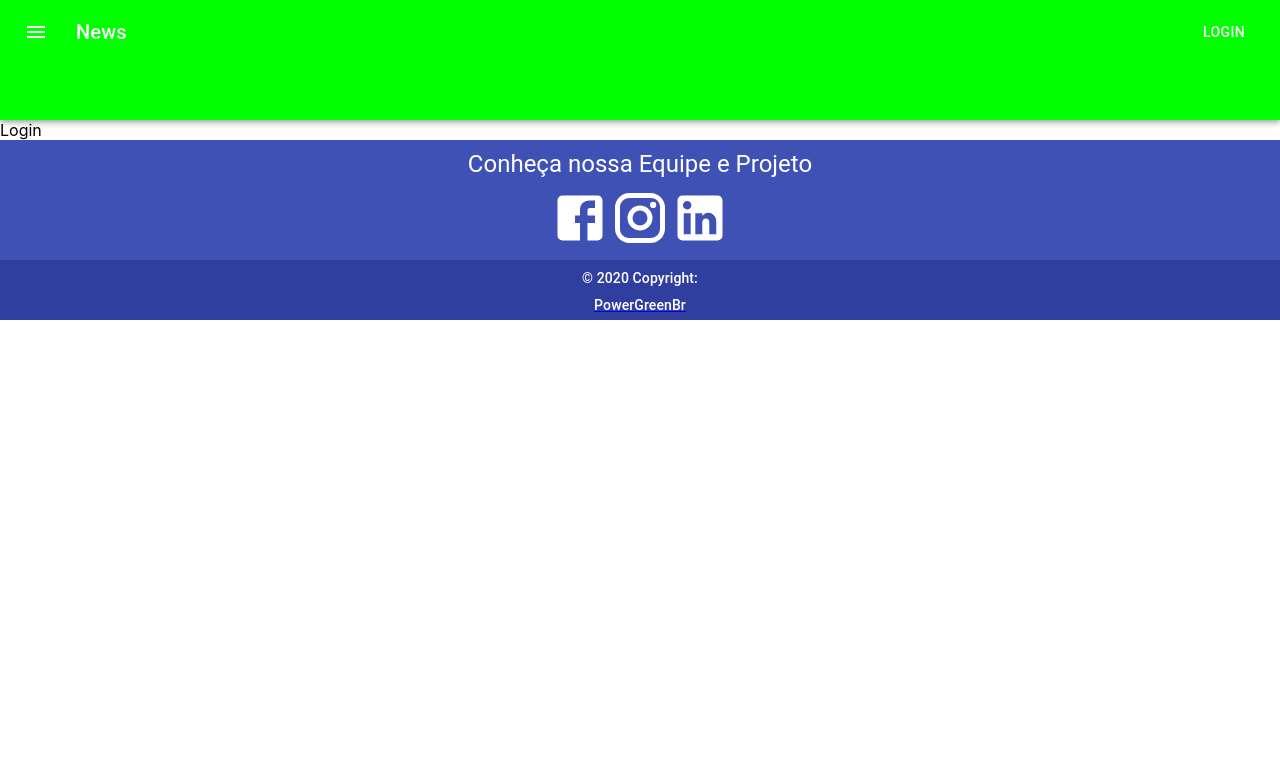
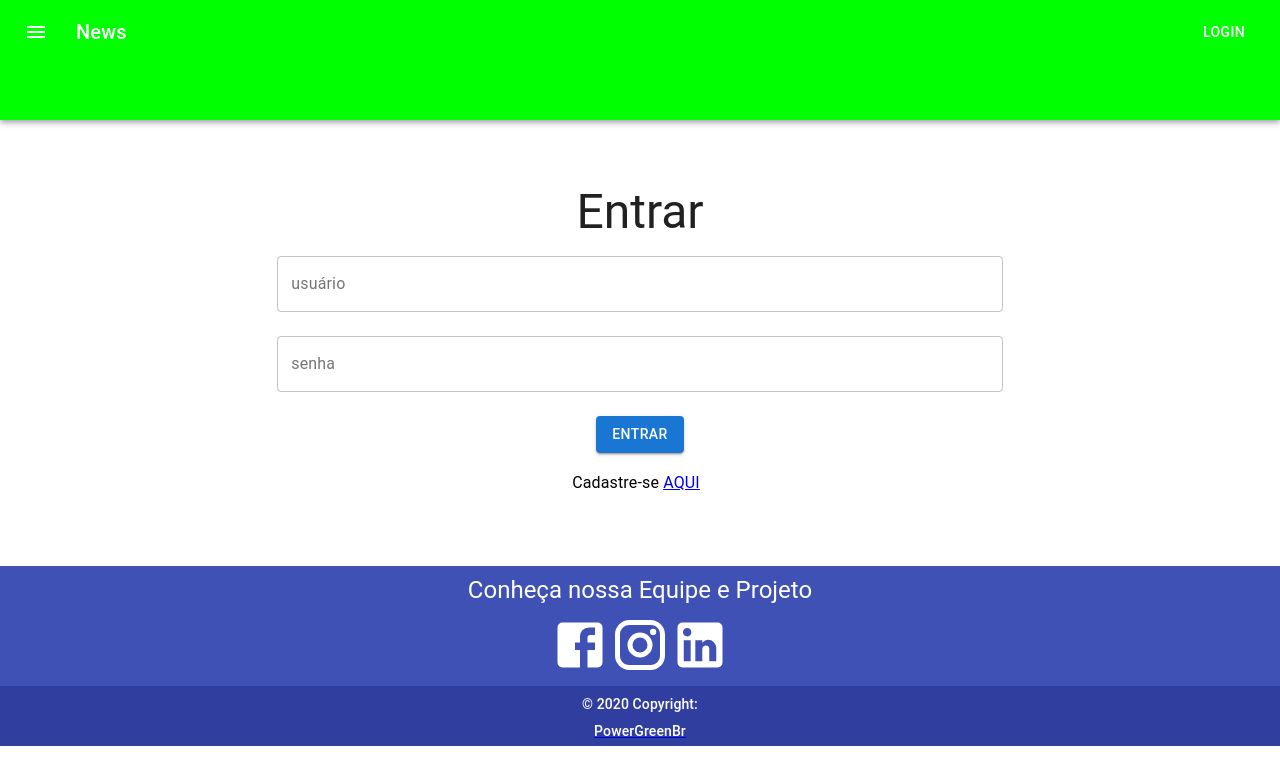
Before and after one commit to PowerGreenBr/frontEnd, a React (Create React App) app: page /login in a window 1280 px wide. Shown: the top 784 px of the page. Built offline with nearby package versions, Linux system fonts and the light colour scheme.

Commit message:
Novo: By Carol e Wagner - pagina Login.tsx

```diff
--- a/src/paginas/login/Login.tsx
+++ b/src/paginas/login/Login.tsx
@@ -1,8 +1,68 @@
-import React from 'react'
+import { Grid, Typography, TextField } from "@material-ui/core";
+import { Box, Button } from "@mui/material";
+import { Link } from "react-router-dom";
+
+import "./Login.css";
 
 function Login() {
   return (
-    <div>Login</div>
+    <Grid container direction="row" justifyContent="center" alignItems="center">
+      <Grid xs={8} alignItems="center">
+        <Box padding={8}>
+          <form>
+            <Typography
+              variant="h3"
+              color="textPrimary"
+              component="h1"
+              align="center"
+            >
+              Entrar
+            </Typography>
+            <TextField
+              id="usuario"
+              label="usuário"
+              variant="outlined"
+              name="usuario"
+              margin="normal"
+              fullWidth
+            />
+            <TextField
+              id="senha"
+              label="senha"
+              variant="outlined"
+              name="senha"
+              margin="normal"
+              type="password"
+              fullWidth
+            />
+            <Box marginTop={2} textAlign="center">
+              <Link to="/home" className="text-decorator-none">
+                <Button type="submit" variant="contained" color="primary">
+                  Entrar
+                </Button>
+              </Link>
+            </Box>
+          </form>
+          <Box display='flex' justifyContent='center' marginTop={2}>
+            <Box marginRight={1}>
+              <Typography
+                variant='subtitle1'
+                align="center"
+                gutterBottom
+              >
+                Cadastre-se <span> </span>
+                <Link to="/cadastro">
+                  AQUI
+                </Link>
+
+              </Typography>
+            </Box>
+          </Box>
+        </Box>
+      </Grid>
+      <Grid xs={6} className='img'>
+      </Grid>
+    </Grid>
   )
 }
 
```
